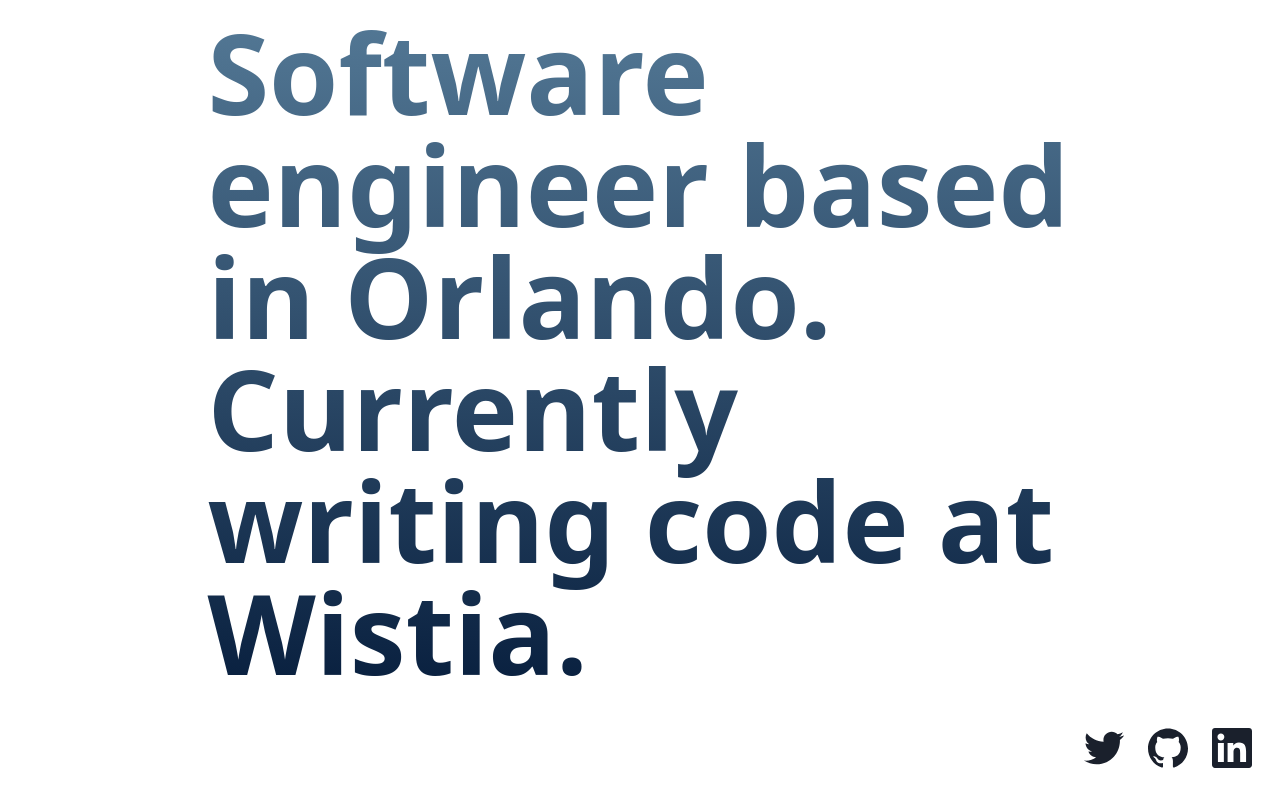
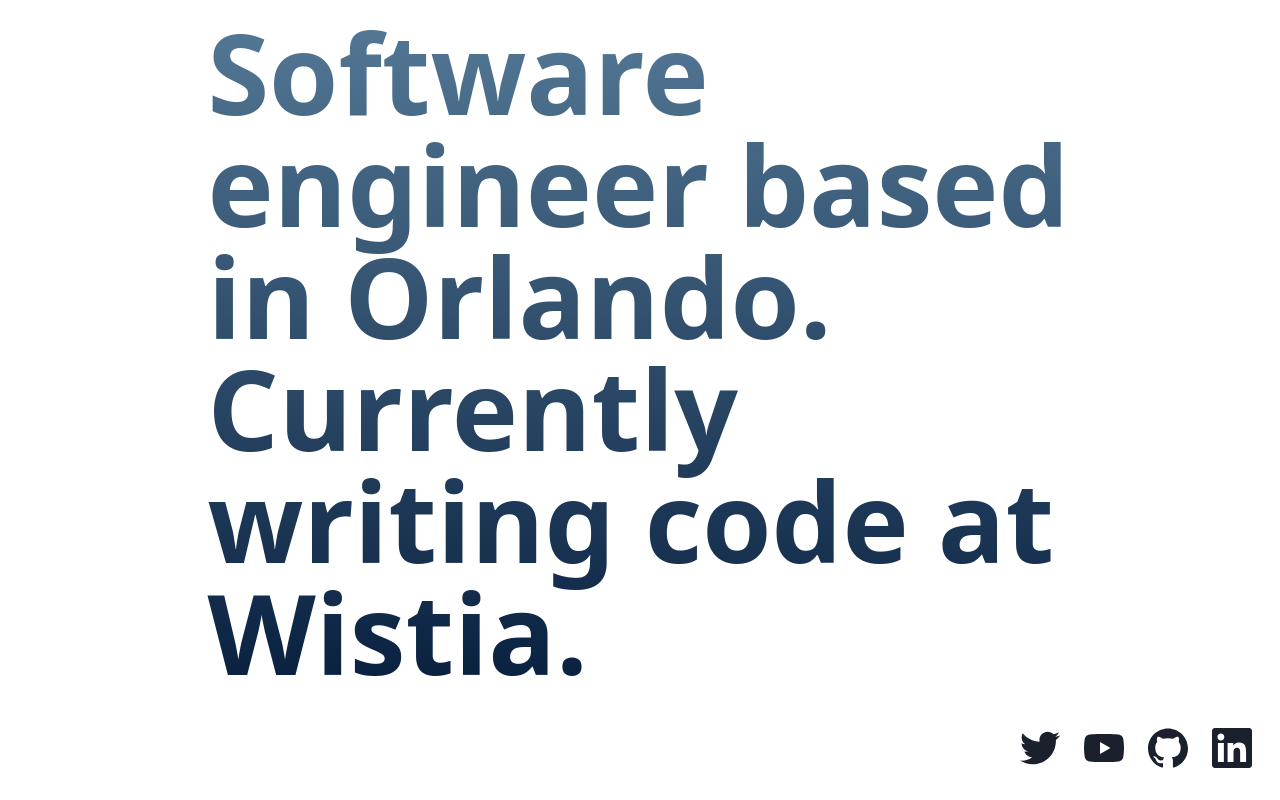
Before and after one commit to ddoria921/darindoria.com, a Next.js app: page / in a window 1280 px wide. Shown: the part 188-988 px from the top of the page. Built offline with nearby package versions, Linux system fonts and the light colour scheme.

Commit message:
Add link to YouTube channel

```diff
--- a/components/Icons.js
+++ b/components/Icons.js
@@ -1,3 +1,4 @@
+// Icons from simpleicons.org
 export function TwitterIcon({ className }) {
   return (
     <svg
@@ -48,3 +49,16 @@
     </svg>
   );
 }
+
+export function YouTubeIcon({ className }) {
+  return (
+    <svg
+      className={className}
+      xmlns="http://www.w3.org/2000/svg"
+      viewBox="0 0 24 24"
+      fill="currentColor"
+    >
+      <path d="M23.499 6.203a3.008 3.008 0 00-2.089-2.089c-1.87-.501-9.4-.501-9.4-.501s-7.509-.01-9.399.501a3.008 3.008 0 00-2.088 2.09A31.258 31.26 0 000 12.01a31.258 31.26 0 00.523 5.785 3.008 3.008 0 002.088 2.089c1.869.502 9.4.502 9.4.502s7.508 0 9.399-.502a3.008 3.008 0 002.089-2.09 31.258 31.26 0 00.5-5.784 31.258 31.26 0 00-.5-5.808zm-13.891 9.4V8.407l6.266 3.604z" />
+    </svg>
+  );
+}
--- a/pages/index.js
+++ b/pages/index.js
@@ -1,5 +1,10 @@
 import Header from "../components/Header";
-import { TwitterIcon, LinkedInIcon, GitHubIcon } from "../components/Icons";
+import {
+  TwitterIcon,
+  LinkedInIcon,
+  GitHubIcon,
+  YouTubeIcon,
+} from "../components/Icons";
 
 export default function Home() {
   return (
@@ -30,6 +35,18 @@
           <a
             target="_blank"
             rel="noopener noreferrer"
+            href="https://www.youtube.com/channel/UCdfakO1sxJ_TfQKx18rDxSg"
+            title="Twitter"
+            aria-label="Twitter"
+          >
+            <YouTubeIcon className="text-gray-900 dark:text-gray-200 w-8 h-8 lg:w-10 lg:h-10" />
+          </a>
+        </div>
+
+        <div className="ml-6">
+          <a
+            target="_blank"
+            rel="noopener noreferrer"
             href="https://github.com/ddoria921"
             title="GitHub"
             aria-label="GitHub"
```
